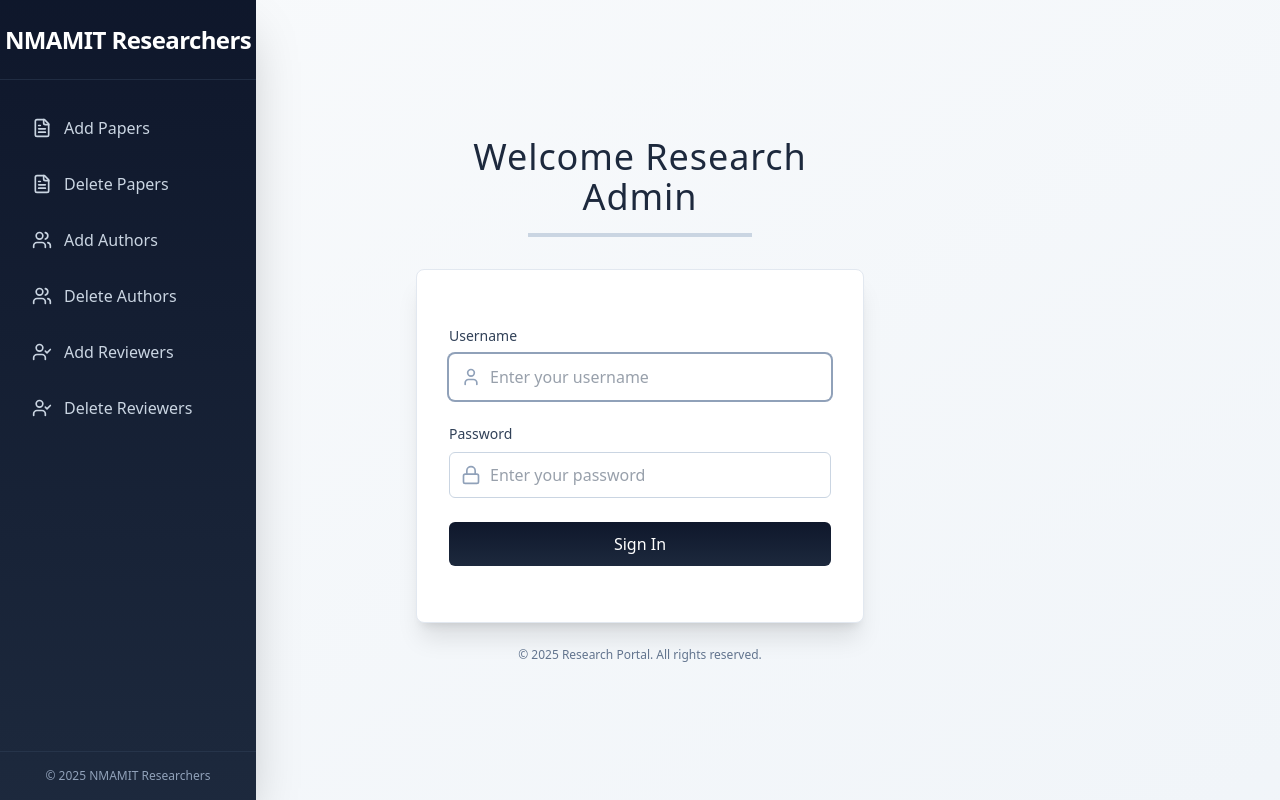
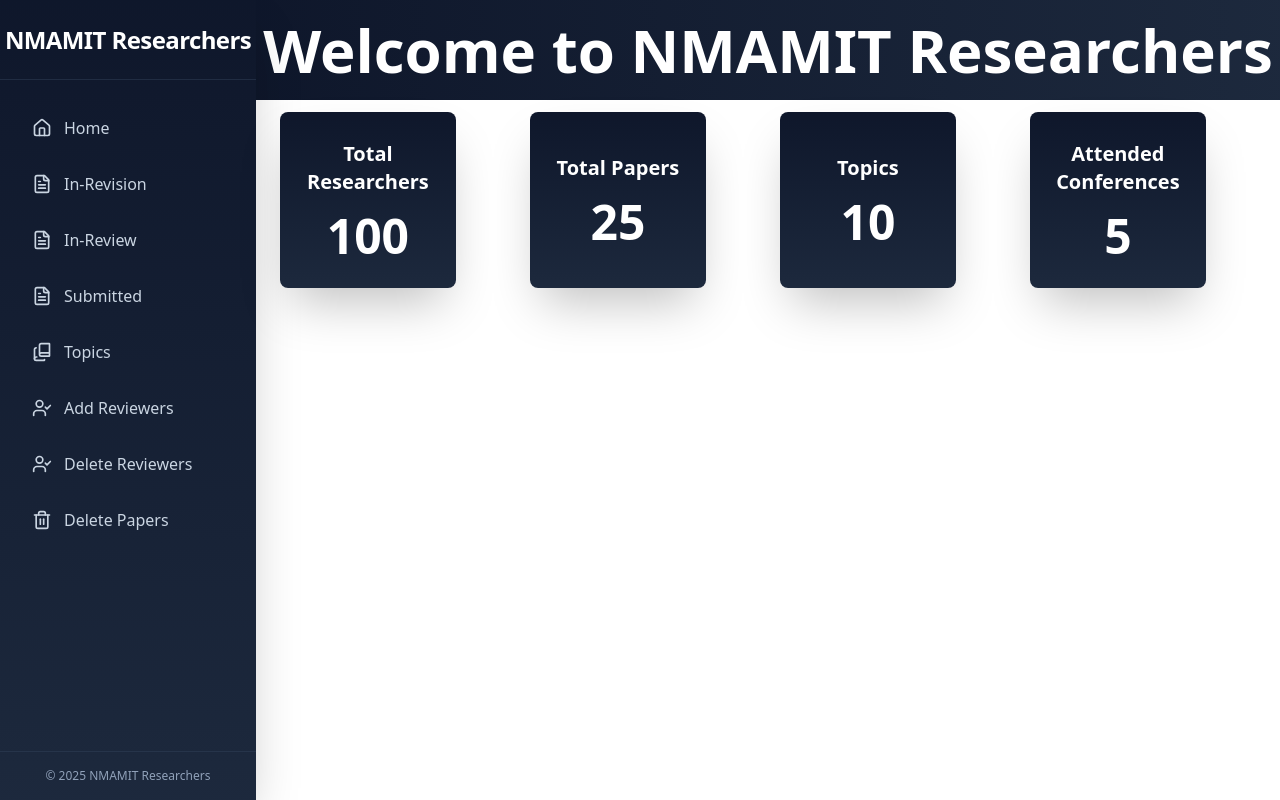
Before and after one commit to Siddesh-2004/NMAMIT-Researchers, a React (Vite) app in the folder adminWebsite/: page / in a window 1280 px wide. Built offline with nearby package versions, Linux system fonts and the light colour scheme.

Commit message:
Add Analytics cards

```diff
--- a/adminWebsite/src/App.jsx
+++ b/adminWebsite/src/App.jsx
@@ -1,11 +1,13 @@
 import React from 'react'
 import Login from './pages/Login.jsx'
 import NavBar from './components/NavBar.jsx'
+import Home from './pages/Home.jsx'
 function App() {
   return (
     <>
       <NavBar />
-       <Login />
+       {/* <Login />  */}
+       <Home />
     </>
   )
 }
--- /dev/null
+++ b/adminWebsite/src/components/AnalyticsCard.jsx
@@ -0,0 +1,16 @@
+import React from 'react';
+
+const Analytics = ({ title = "Total Researchers", number = "100" }) => {
+  return (
+    <div className="bg-gradient-to-r from-slate-900 to-slate-800 text-white  rounded-lg shadow-lg aspect-square flex flex-col items-center justify-center space-y-4 max-w-7/9 lg:bg-gradient-to-b lg:from-slate-900 lg:to-slate-800 lg:shadow-2xl lg:z-40">
+      <h2 className="text-xl font-semibold text-center">
+        {title}
+      </h2>
+      <p className="text-5xl font-bold">
+        {number}
+      </p>
+    </div>
+  );
+};
+
+export default Analytics;
--- a/adminWebsite/src/components/NavBar.jsx
+++ b/adminWebsite/src/components/NavBar.jsx
@@ -1,5 +1,5 @@
 import { useState } from 'react';
-import { Menu, X, FileText, Users, UserCheck, Home } from 'lucide-react';
+import { Menu, X, FileText, Users, UserCheck, Home, Trash2Icon, BookCheck, BookCopy } from 'lucide-react';
 
 export default function NavBar() {
   const [isOpen, setIsOpen] = useState(false);
@@ -9,12 +9,14 @@ export default function NavBar() {
   };
 
   const navItems = [
-    { name: 'Add Papers', icon: FileText, href: '#add-papers' },
-    { name: 'Delete Papers', icon: FileText, href: '#delete-papers' },
-    { name: 'Add Authors', icon: Users, href: '#add-authors' },
-    { name: 'Delete Authors', icon: Users, href: '#delete-authors' },
-    { name: 'Add Reviewers', icon: UserCheck, href: '#add-reDeleteers' },
-    { name: 'Delete Reviewers', icon: UserCheck, href: '#delete-reDeleteers' },
+    { name: 'Home', icon: Home, href: '#Home' },
+    { name: 'In-Revision', icon: FileText, href: '#in-revision' },
+    { name: 'In-Review', icon: FileText, href: '#in-review' },
+    { name: 'Submitted', icon: FileText, href: '#submitted' },
+    {name:'Topics',icon:BookCopy,href:'#topics'},
+    { name: 'Add Reviewers', icon: UserCheck, href: '#add-reviewers' },
+    { name: 'Delete Reviewers', icon: UserCheck, href: '#delete-reviewers' },
+    { name: 'Delete Papers', icon: Trash2Icon, href: '#delete-papers' },
   ];
 
   return (
--- a/adminWebsite/src/index.css
+++ b/adminWebsite/src/index.css
@@ -1,2 +1,4 @@
 @import "tailwindcss";
  /* className="lg:ml-64 pt-16 lg:pt-0" */
+ /* bg-gradient-to-r from-slate-900 to-slate-800     */
+ /* lg:bg-gradient-to-b lg:from-slate-900 lg:to-slate-800 lg:shadow-2xl lg:z-40 */
--- /dev/null
+++ b/adminWebsite/src/pages/Home.jsx
@@ -0,0 +1,25 @@
+import React from 'react'
+import Analytics from '../components/AnalyticsCard'
+
+function Home() {
+  return (
+
+    <div className='lg:ml-64 pt-16 lg:pt-0'>
+    <h1 className='text-6xl font-bold text-center bg-gradient-to-r from-slate-900 to-slate-800 text-white py-5 mb-3'>
+    Welcome to NMAMIT Researchers</h1>
+    {/* Analytics Section */}
+    <div className='grid grid-cols-1 sm:grid-cols-2 lg:grid-cols-4 gap-6 px-6'>
+        <Analytics title='Total Researchers' number='100'/>
+        <Analytics title='Total Papers' number='25'/>
+        <Analytics title='Topics' number='10'/>
+        <Analytics title='Attended Conferences' number='5'/>
+    </div>
+
+    </div>
+  )
+}
+
+
+
+
+export default Home
```
